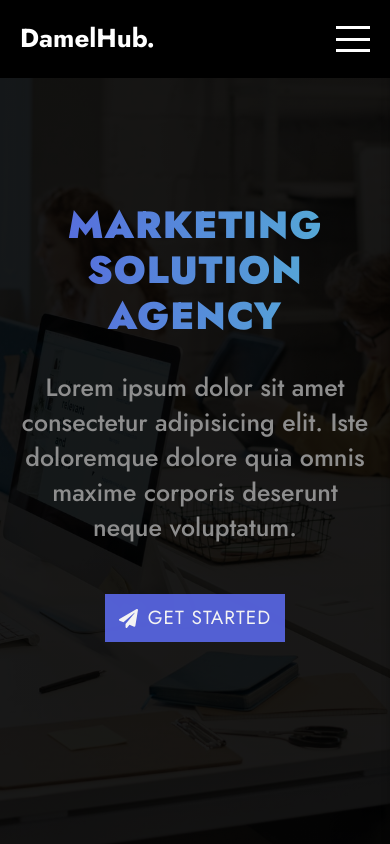
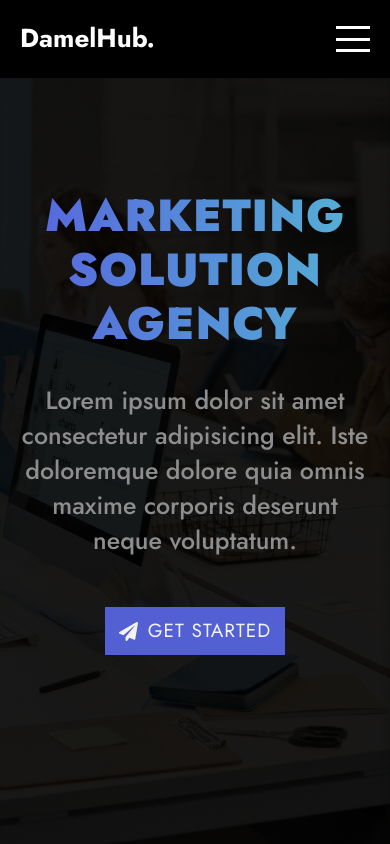
Before and after one commit to dameldesign/DamelHub, a React (Create React App) app: page / in a window 390 px wide. Shown: the top 844 px of the page. Built offline with nearby package versions, Linux system fonts and the light colour scheme.

Commit message:
header p

```diff
--- a/src/App.css
+++ b/src/App.css
@@ -28,7 +28,7 @@
 }
 html{
   font-size: 10px;
-  scroll-padding-top: 9rem;
+  /* scroll-padding-top: 9rem; */
 }
 body{
   font-size: 1.9rem;
--- a/src/components/Header/Header.css
+++ b/src/components/Header/Header.css
@@ -31,7 +31,7 @@ header{
 }
 @media screen and (max-width: 400px){
     .header-title{
-        font-size: 38px;
+        font-size: 45px;
     }
     .header-content *{
         max-width: 920px;
```
